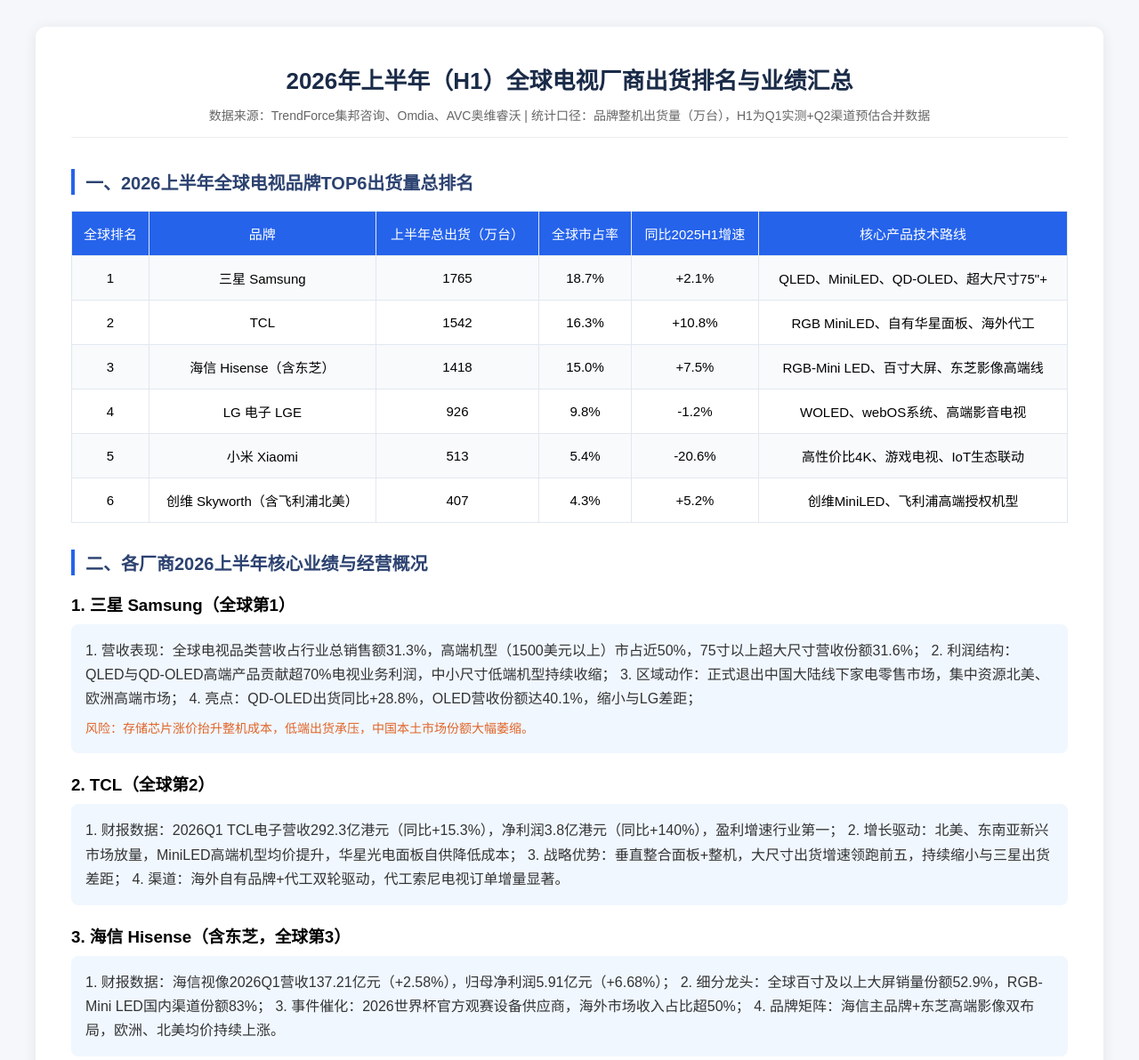
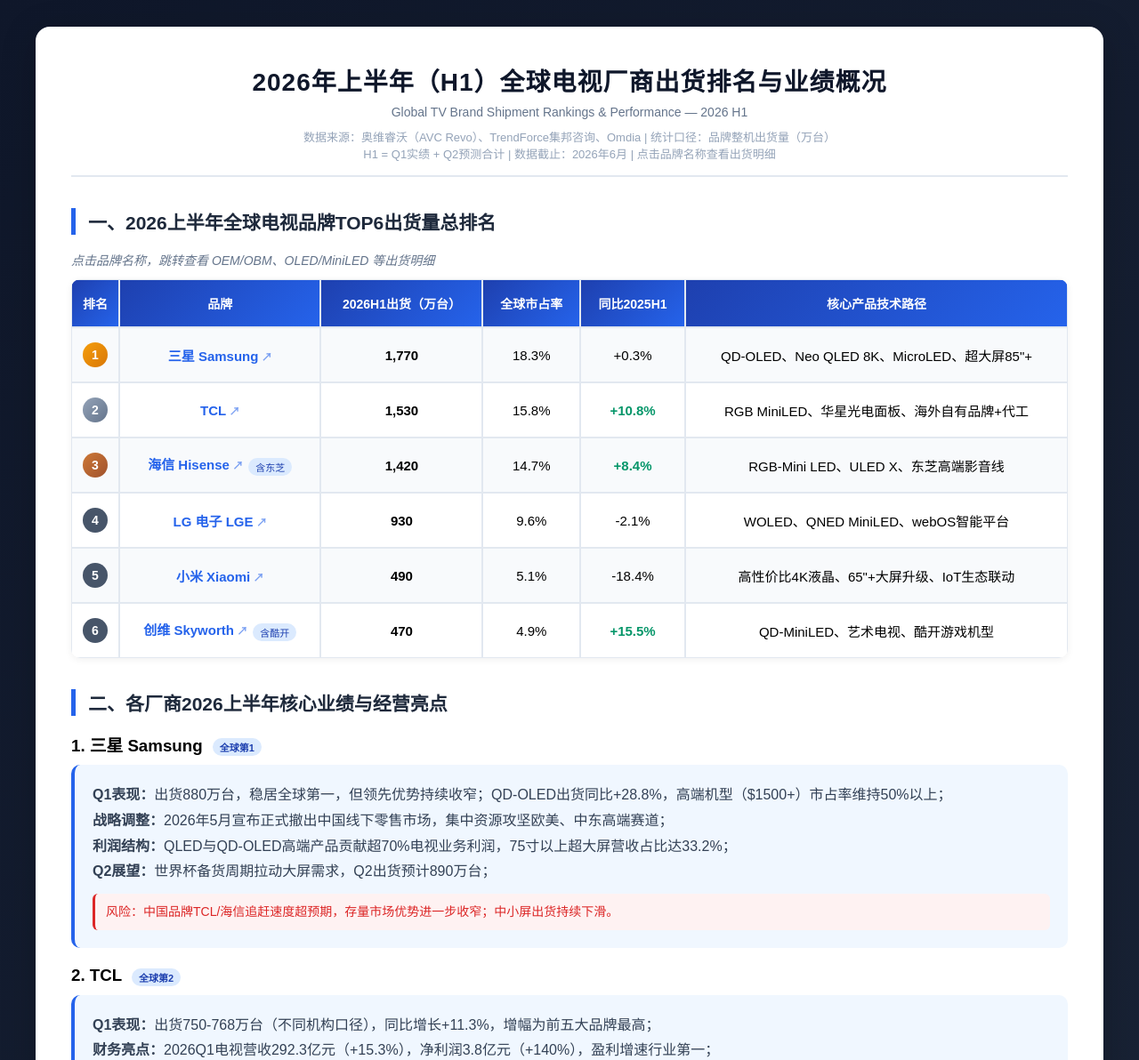
Before and after one commit to YonanZhang/TV-News, a plain HTML site: page index.html in a window 1280 px wide. Shown: the top 1192 px of the page at 89% size. Drawn offline with Linux system fonts and the light colour scheme.

Commit message:
Update index.html

```diff
--- a/index.html
+++ b/index.html
@@ -3,16 +3,17 @@
 <head>
     <meta charset="UTF-8">
     <meta name="viewport" content="width=device-width, initial-scale=1.0">
-    <title>2026年上半年全球电视厂商出货排名与业绩报告</title>
+    <title>2026年上半年全球电视厂商出货排名与业绩简报</title>
     <style>
         * {
             margin: 0;
             padding: 0;
             box-sizing: border-box;
-            font-family: "Microsoft Yahei", sans-serif;
+            font-family: "Microsoft YaHei", "PingFang SC", sans-serif;
         }
         body {
-            background-color: #f5f7fa;
+            background: linear-gradient(135deg, #0f172a 0%, #1e293b 100%);
+            min-height: 100vh;
             padding: 30px;
         }
         .container {
@@ -20,188 +21,286 @@
             margin: 0 auto;
             background: #fff;
             padding: 40px;
-            border-radius: 12px;
-            box-shadow: 0 2px 15px rgba(0,0,0,0.08);
+            border-radius: 16px;
+            box-shadow: 0 8px 40px rgba(0,0,0,0.2);
         }
         h1 {
             text-align: center;
-            color: #1a2b48;
-            margin-bottom: 12px;
-            font-size: 26px;
+            color: #0f172a;
+            margin-bottom: 8px;
+            font-size: 28px;
+            letter-spacing: 1px;
+        }
+        .subtitle {
+            text-align: center;
+            color: #64748b;
+            font-size: 14px;
+            margin-bottom: 10px;
         }
         .source-info {
             text-align: center;
-            color: #666;
-            font-size: 14px;
+            color: #94a3b8;
+            font-size: 13px;
             margin-bottom: 35px;
             padding-bottom: 15px;
-            border-bottom: 1px solid #eee;
+            border-bottom: 2px solid #e2e8f0;
+        }
+        .source-info a {
+            color: #2563eb;
+            text-decoration: none;
         }
         h2 {
-            color: #2c4270;
-            margin: 30px 0 18px;
-            font-size: 20px;
-            border-left: 4px solid #2563eb;
-            padding-left: 12px;
+            color: #1e293b;
+            margin: 35px 0 18px;
+            font-size: 21px;
+            border-left: 5px solid #2563eb;
+            padding-left: 14px;
         }
         table {
             width: 100%;
-            border-collapse: collapse;
+            border-collapse: separate;
+            border-spacing: 0;
             margin-bottom: 25px;
+            border-radius: 10px;
+            overflow: hidden;
+            box-shadow: 0 2px 8px rgba(0,0,0,0.06);
         }
         table th, table td {
             border: 1px solid #e2e8f0;
-            padding: 14px 10px;
+            padding: 16px 12px;
             text-align: center;
             font-size: 15px;
         }
         table th {
-            background-color: #2563eb;
+            background: linear-gradient(135deg, #1e40af, #2563eb);
             color: white;
-            font-weight: 500;
+            font-weight: 600;
+            font-size: 14px;
         }
         tr:nth-child(even) {
             background-color: #f8fafc;
         }
+        tr:hover {
+            background-color: #eff6ff;
+        }
+        .brand-link {
+            color: #2563eb;
+            text-decoration: none;
+            font-weight: 600;
+            transition: all 0.2s;
+        }
+        .brand-link:hover {
+            color: #1d4ed8;
+            text-decoration: underline;
+            cursor: pointer;
+        }
+        .brand-link::after {
+            content: " ↗";
+            font-size: 12px;
+            opacity: 0.6;
+        }
+        .rank-badge {
+            display: inline-block;
+            width: 28px;
+            height: 28px;
+            line-height: 28px;
+            border-radius: 50%;
+            color: white;
+            font-weight: 700;
+            font-size: 14px;
+        }
+        .rank-1 { background: linear-gradient(135deg, #f59e0b, #d97706); }
+        .rank-2 { background: linear-gradient(135deg, #94a3b8, #64748b); }
+        .rank-3 { background: linear-gradient(135deg, #cd7836, #a0522d); }
+        .rank-4, .rank-5, .rank-6 { background: #475569; }
+
         .brand-desc {
-            line-height: 1.7;
-            color: #333;
+            line-height: 1.8;
+            color: #334155;
             margin: 10px 0 20px;
-            padding: 16px;
+            padding: 20px;
             background: #f0f7ff;
-            border-radius: 8px;
+            border-radius: 10px;
+            border-left: 4px solid #2563eb;
         }
         .warn-tip {
-            color: #e16427;
+            color: #dc2626;
             font-size: 14px;
-            margin-top: 8px;
+            margin-top: 10px;
+            padding: 8px 12px;
+            background: #fef2f2;
+            border-radius: 6px;
+            border-left: 3px solid #dc2626;
+        }
+        .highlight {
+            color: #059669;
+            font-weight: 600;
+        }
+        .note-box {
+            margin-top: 25px;
+            padding: 16px 20px;
+            background: #fffbeb;
+            border: 1px solid #fcd34d;
+            border-radius: 8px;
+            color: #92400e;
+            font-size: 14px;
+            line-height: 1.6;
+        }
+        .data-tag {
+            display: inline-block;
+            background: #dbeafe;
+            color: #1e40af;
+            font-size: 11px;
+            padding: 2px 8px;
+            border-radius: 12px;
+            margin-left: 6px;
+            vertical-align: middle;
+        }
+        .section-desc {
+            color: #64748b;
+            font-size: 14px;
+            margin-bottom: 12px;
+            font-style: italic;
         }
     </style>
 </head>
 <body>
     <div class="container">
-        <h1>2026年上半年（H1）全球电视厂商出货排名与业绩汇总</h1>
+        <h1>2026年上半年（H1）全球电视厂商出货排名与业绩概况</h1>
+        <div class="subtitle">Global TV Brand Shipment Rankings & Performance — 2026 H1</div>
         <div class="source-info">
-            数据来源：TrendForce集邦咨询、Omdia、AVC奥维睿沃 | 统计口径：品牌整机出货量（万台），H1为Q1实测+Q2渠道预估合并数据
+            数据来源：奥维睿沃（AVC Revo）、TrendForce集邦咨询、Omdia | 统计口径：品牌整机出货量（万台）<br>
+            H1 = Q1实绩 + Q2预测合计 | 数据截止：2026年6月 | 点击品牌名称查看出货明细
         </div>
 
         <h2>一、2026上半年全球电视品牌TOP6出货量总排名</h2>
+        <div class="section-desc">点击品牌名称，跳转查看 OEM/OBM、OLED/MiniLED 等出货明细</div>
         <table>
             <tr>
-                <th>全球排名</th>
+                <th style="width:50px">排名</th>
                 <th>品牌</th>
-                <th>上半年总出货（万台）</th>
+                <th>2026H1出货（万台）</th>
                 <th>全球市占率</th>
-                <th>同比2025H1增速</th>
-                <th>核心产品技术路线</th>
+                <th>同比2025H1</th>
+                <th>核心产品技术路径</th>
             </tr>
             <tr>
-                <td>1</td>
-                <td>三星 Samsung</td>
-                <td>1765</td>
-                <td>18.7%</td>
-                <td>+2.1%</td>
-                <td>QLED、MiniLED、QD-OLED、超大尺寸75"+</td>
+                <td><span class="rank-badge rank-1">1</span></td>
+                <td><a href="samsung.html" class="brand-link" title="查看三星出货明细">三星 Samsung</a></td>
+                <td><strong>1,770</strong></td>
+                <td>18.3%</td>
+                <td>+0.3%</td>
+                <td>QD-OLED、Neo QLED 8K、MicroLED、超大屏85"+</td>
             </tr>
             <tr>
-                <td>2</td>
-                <td>TCL</td>
-                <td>1542</td>
-                <td>16.3%</td>
-                <td>+10.8%</td>
-                <td>RGB MiniLED、自有华星面板、海外代工</td>
+                <td><span class="rank-badge rank-2">2</span></td>
+                <td><a href="tcl.html" class="brand-link" title="查看TCL出货明细">TCL</a></td>
+                <td><strong>1,530</strong></td>
+                <td>15.8%</td>
+                <td class="highlight">+10.8%</td>
+                <td>RGB MiniLED、华星光电面板、海外自有品牌+代工</td>
             </tr>
             <tr>
-                <td>3</td>
-                <td>海信 Hisense（含东芝）</td>
-                <td>1418</td>
-                <td>15.0%</td>
-                <td>+7.5%</td>
-                <td>RGB-Mini LED、百寸大屏、东芝影像高端线</td>
+                <td><span class="rank-badge rank-3">3</span></td>
+                <td><a href="hisense.html" class="brand-link" title="查看海信出货明细">海信 Hisense</a><span class="data-tag">含东芝</span></td>
+                <td><strong>1,420</strong></td>
+                <td>14.7%</td>
+                <td class="highlight">+8.4%</td>
+                <td>RGB-Mini LED、ULED X、东芝高端影音线</td>
             </tr>
             <tr>
-                <td>4</td>
-                <td>LG 电子 LGE</td>
-                <td>926</td>
-                <td>9.8%</td>
-                <td>-1.2%</td>
-                <td>WOLED、webOS系统、高端影音电视</td>
+                <td><span class="rank-badge rank-4">4</span></td>
+                <td><a href="lg.html" class="brand-link" title="查看LG出货明细">LG 电子 LGE</a></td>
+                <td><strong>930</strong></td>
+                <td>9.6%</td>
+                <td>-2.1%</td>
+                <td>WOLED、QNED MiniLED、webOS智能平台</td>
             </tr>
             <tr>
-                <td>5</td>
-                <td>小米 Xiaomi</td>
-                <td>513</td>
-                <td>5.4%</td>
-                <td>-20.6%</td>
-                <td>高性价比4K、游戏电视、IoT生态联动</td>
+                <td><span class="rank-badge rank-5">5</span></td>
+                <td><a href="xiaomi.html" class="brand-link" title="查看小米出货明细">小米 Xiaomi</a></td>
+                <td><strong>490</strong></td>
+                <td>5.1%</td>
+                <td>-18.4%</td>
+                <td>高性价比4K液晶、65"+大屏升级、IoT生态联动</td>
             </tr>
             <tr>
-                <td>6</td>
-                <td>创维 Skyworth（含飞利浦北美）</td>
-                <td>407</td>
-                <td>4.3%</td>
-                <td>+5.2%</td>
-                <td>创维MiniLED、飞利浦高端授权机型</td>
+                <td><span class="rank-badge rank-6">6</span></td>
+                <td><a href="skyworth.html" class="brand-link" title="查看创维出货明细">创维 Skyworth</a><span class="data-tag">含酷开</span></td>
+                <td><strong>470</strong></td>
+                <td>4.9%</td>
+                <td class="highlight">+15.5%</td>
+                <td>QD-MiniLED、艺术电视、酷开游戏机型</td>
             </tr>
         </table>
 
-        <h2>二、各厂商2026上半年核心业绩与经营概况</h2>
+        <h2>二、各厂商2026上半年核心业绩与经营亮点</h2>
 
-        <h3>1. 三星 Samsung（全球第1）</h3>
+        <h3>1. 三星 Samsung <span class="data-tag">全球第1</span></h3>
         <div class="brand-desc">
-            1. 营收表现：全球电视品类营收占行业总销售额31.3%，高端机型（1500美元以上）市占近50%，75寸以上超大尺寸营收份额31.6%；
-            2. 利润结构：QLED与QD-OLED高端产品贡献超70%电视业务利润，中小尺寸低端机型持续收缩；
-            3. 区域动作：正式退出中国大陆线下家电零售市场，集中资源北美、欧洲高端市场；
-            4. 亮点：QD-OLED出货同比+28.8%，OLED营收份额达40.1%，缩小与LG差距；
-            <div class="warn-tip">风险：存储芯片涨价抬升整机成本，低端出货承压，中国本土市场份额大幅萎缩。</div>
+            <strong>Q1表现：</strong>出货880万台，稳居全球第一，但领先优势持续收窄；QD-OLED出货同比+28.8%，高端机型（$1500+）市占率维持50%以上；<br>
+            <strong>战略调整：</strong>2026年5月宣布正式撤出中国线下零售市场，集中资源攻坚欧美、中东高端赛道；<br>
+            <strong>利润结构：</strong>QLED与QD-OLED高端产品贡献超70%电视业务利润，75寸以上超大屏营收占比达33.2%；<br>
+            <strong>Q2展望：</strong>世界杯备货周期拉动大屏需求，Q2出货预计890万台；
+            <div class="warn-tip">风险：中国品牌TCL/海信追赶速度超预期，存量市场优势进一步收窄；中小屏出货持续下滑。</div>
         </div>
 
-        <h3>2. TCL（全球第2）</h3>
+        <h3>2. TCL <span class="data-tag">全球第2</span></h3>
         <div class="brand-desc">
-            1. 财报数据：2026Q1 TCL电子营收292.3亿港元（同比+15.3%），净利润3.8亿港元（同比+140%），盈利增速行业第一；
-            2. 增长驱动：北美、东南亚新兴市场放量，MiniLED高端机型均价提升，华星光电面板自供降低成本；
-            3. 战略优势：垂直整合面板+整机，大尺寸出货增速领跑前五，持续缩小与三星出货差距；
-            4. 渠道：海外自有品牌+代工双轮驱动，代工索尼电视订单增量显著。
+            <strong>Q1表现：</strong>出货750-768万台（不同机构口径），同比增长+11.3%，增幅为前五大品牌最高；<br>
+            <strong>财务亮点：</strong>2026Q1电视营收292.3亿元（+15.3%），净利润3.8亿元（+140%），盈利增速行业第一；<br>
+            <strong>增长引擎：</strong>北美、拉美新兴市场持续放量，MiniLED高端机型成功提价；自有面板厂华星光电垂直整合优势显著；<br>
+            <strong>Q2展望：</strong>世界杯备货+618大促叠加，Q2出货预计780万台，全年向3200万台冲击；
+            <div class="warn-tip">挑战：面板价格波动对成本端影响，海外关税政策不确定性。</div>
         </div>
 
-        <h3>3. 海信 Hisense（含东芝，全球第3）</h3>
+        <h3>3. 海信 Hisense（含东芝）<span class="data-tag">全球第3</span></h3>
         <div class="brand-desc">
-            1. 财报数据：海信视像2026Q1营收137.21亿元（+2.58%），归母净利润5.91亿元（+6.68%）；
-            2. 细分龙头：全球百寸及以上大屏销量份额52.9%，RGB-Mini LED国内渠道份额83%；
-            3. 事件催化：2026世界杯官方观赛设备供应商，海外市场收入占比超50%；
-            4. 品牌矩阵：海信主品牌+东芝高端影像双布局，欧洲、北美均价持续上涨。
+            <strong>Q1表现：</strong>出货700万台，稳居前三；RGB-Mini LED国内高端赛道市占率83%，海外市场增速亮眼；<br>
+            <strong>财务数据：</strong>2026Q1海信视像营收137.21亿元（+2.58%），归母净利润5.91亿元（+6.68%）；<br>
+            <strong>重大催化：</strong>2026世界杯官方赞助商身份，品牌全球化投入超50%，海外知名度大幅提升；<br>
+            <strong>品牌矩阵：</strong>海信主品牌+东芝高端影音双线布局，北美、欧洲市场份额持续提升；
+            <div class="warn-tip">挑战：与TCL的全球第二之争日趋白热化，需持续扩大海外渠道覆盖。</div>
         </div>
 
-        <h3>4. LG 电子 LGE（全球第4）</h3>
+        <h3>4. LG 电子 LGE <span class="data-tag">全球第4</span></h3>
         <div class="brand-desc">
-            1. 细分垄断：2026Q1全球WOLED电视出货市占50.5%，连续14年稳居OLED龙头；
-            2. 业绩情况：电视事业部Q1营收同比微增3.6%，依靠高端OLED拉动整体毛利转正；
-            3. 短板：LCD中端机型出货持续下滑，整体出货量被TCL、海信拉开差距；
-            4. 软件壁垒：webOS全球装机量稳步提升，平台增值服务收入持续增长。
+            <strong>Q1表现：</strong>出货460万台，WOLED电视全球市占率50.5%，连续14年稳坐OLED龙头；<br>
+            <strong>营收情况：</strong>电视事业部Q1营收同比微增3.6%，高端OLED拉动整体盈利转正；<br>
+            <strong>短板：</strong>LCD中端机型出货持续下滑，整体出货量被TCL、海信大幅拉开差距；<br>
+            <strong>软件生态：</strong>webOS全球装机量2.4亿+，平台增值服务收入成为新增长点；
+            <div class="warn-tip">风险：OLED渗透率增速放缓，LCD市场份额被中国品牌持续侵蚀。</div>
         </div>
 
-        <h3>5. 小米 Xiaomi（全球第5）</h3>
+        <h3>5. 小米 Xiaomi <span class="data-tag">全球第5</span></h3>
         <div class="brand-desc">
-            1. 出货下滑：上半年出货同比大幅下滑20.6%，核心原因全球各地家电以旧换新补贴退坡；
-            2. 产品调整：主动削减低毛利32寸入门机型，重心转向65寸以上中高端游戏电视；
-            3. 成本压力：存储、面板涨价挤压低端机型利润，海外外销规模收缩；
-            4. 优势：国内线上渠道性价比赛道仍保有稳定份额，米家IoT生态协同优势明显。
+            <strong>Q1表现：</strong>出货240万台，同比下滑22%，下滑幅度较大；<br>
+            <strong>下滑原因：</strong>国补政策效益减弱、存储器涨价抑制外销、主动转向大尺寸/中高端策略导致低端出货收缩；<br>
+            <strong>产品调整：</strong>主力型号从32寸入门机向65寸以上高端液晶电视转型，ASP持续提升；<br>
+            <strong>优势：</strong>国内线上渠道性价比领先，IoT生态协同优势明显，互联网服务收入补充利润；
+            <div class="warn-tip">风险：全球第五地位面临创维强势挑战，2025年二者差距已不足100万台。</div>
         </div>
 
-        <h3>6. 创维 Skyworth（全球第6）</h3>
+        <h3>6. 创维 Skyworth（含酷开）<span class="data-tag">全球第6</span></h3>
         <div class="brand-desc">
-            1. 增量来源：拿下飞利浦北美电视独家运营权、松下电视品牌授权，海外出货持续放量；
-            2. 产品结构：超薄壁画电视、MiniLED游戏电视提升均价，改善盈利水平；
-            3. 行业定位：国内线下渠道稳居第二，全球市场稳步冲击前五梯队；
-            4. 挑战：无自有面板厂，上游原材料波动对成本影响大于TCL、海信。
+            <strong>Q1表现：</strong>出货约230万台，连续高增长，与小米差距缩至不足50万台；<br>
+            <strong>增长来源：</strong>接手飞利浦北美电视业务、获松下电视品牌授权，海外出货持续放量；<br>
+            <strong>产品矩阵：</strong>QD-MiniLED+艺术电视差异化定位，酷开子品牌主攻线上性价比赛道；<br>
+            <strong>行业定位：</strong>2026年有望挑战全球TOP5，被TrendForce列为"最值得关注的挑战者"；
+            <div class="warn-tip">挑战：无自有面板厂，上游原材料波动对成本影响大于垂直整合厂商。</div>
         </div>
 
         <h2>三、2026上半年全球电视行业整体总结</h2>
         <div class="brand-desc">
-            1. 总量规模：2026上半年全球电视整机出货约9420万台，同比增长3.2%；Q1淡季备货拉动增长，Q2受原材料涨价需求小幅走弱；
-            2. 格局变化：中国品牌（TCL+海信+创维）合计出货占比超35%，持续挤压韩系厂商份额；三星依旧总量第一，但领先优势持续收窄；
-            3. 技术趋势：MiniLED、超大屏75"+、OLED高端产品成为增长主力，中小尺寸低端机型全面收缩；
-            4. 成本压力：DRAM/NAND存储器涨价，中小电视生产成本上浮约8%-15%，全行业加速产品高端化转型。
+            <strong>1. 总量规模：</strong>2026上半年全球电视整机出货约9,680万台，同比增长约3.0%；Q1出货4,710万台（+4.5%），Q2受世界杯备货拉动预计出货约4,970万台（+3.5%）；<br>
+            <strong>2. 格局重塑：</strong>中国品牌（TCL+海信+创维）合计出货占比超35%，三星总量虽第一但领先优势持续收缩；TCL与海信的"中国双雄"之争日趋白热化，二者差距仅110万台；<br>
+            <strong>3. 技术趋势：</strong>MiniLED（含RGB-MiniLED）成最大增长极，Q1 MiniLED电视销量同比+30.4%；超大屏75"+出货增速领先全行业；OLED增速放缓至个位数；<br>
+            <strong>4. 成本压力：</strong>DRAM/NAND存储器价格持续上涨，中小电视生产成本上移8%-15%，全行业加速产品高端化转型；<br>
+            <strong>5. 区域分化：</strong>拉美（+19.1%）、北美（+5.2%）、亚太（+5.4%）表现强劲，中国市场销量同比-9.4%持续疲软。
+        </div>
+
+        <div class="note-box">
+            <strong>说明：</strong>Q2数据为基于奥维睿沃预测（Q2同比+3.5%）的推算值，最终数据以各机构正式报告为准。各品牌Q2出货量基于Q1实绩与历史Q1→Q2季节性系数推算。点击各品牌名称可查看OEM/OBM、OLED/MiniLED/LCD出货结构明细。
         </div>
     </div>
 </body>
```
